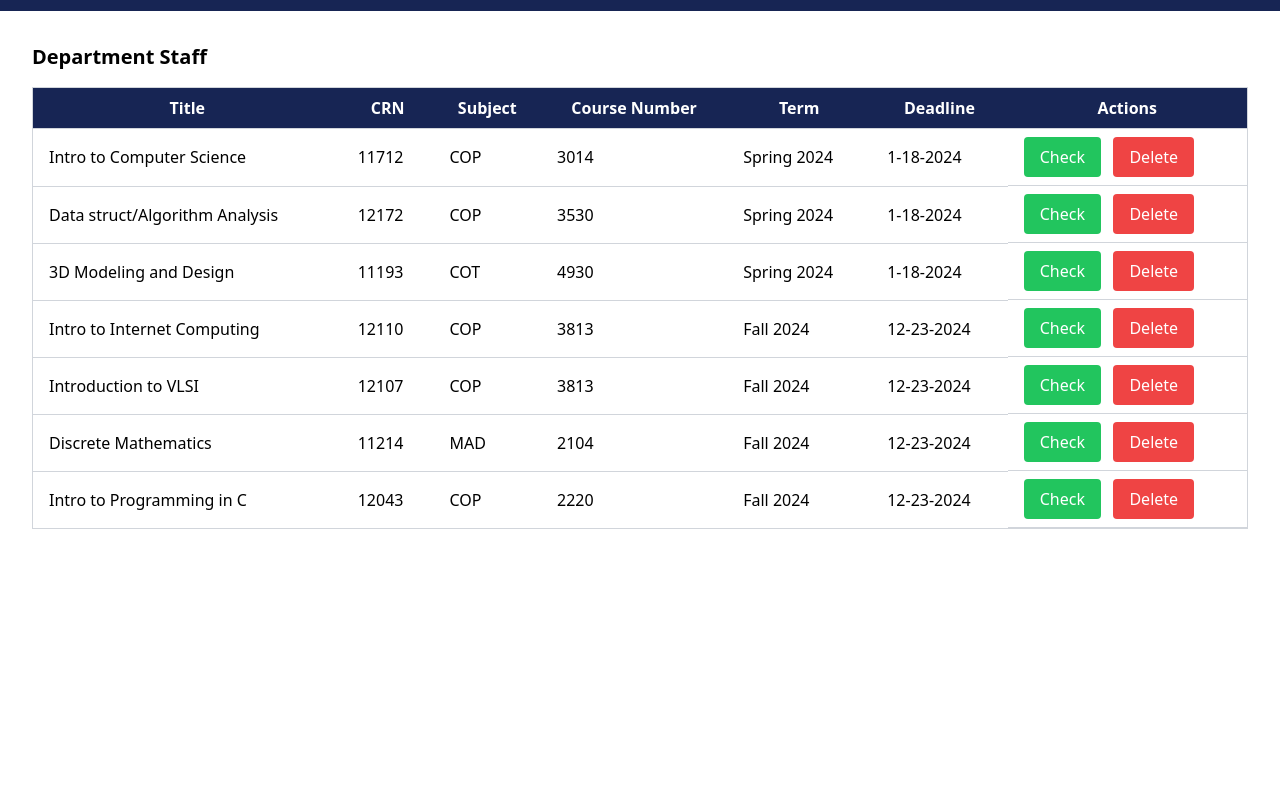
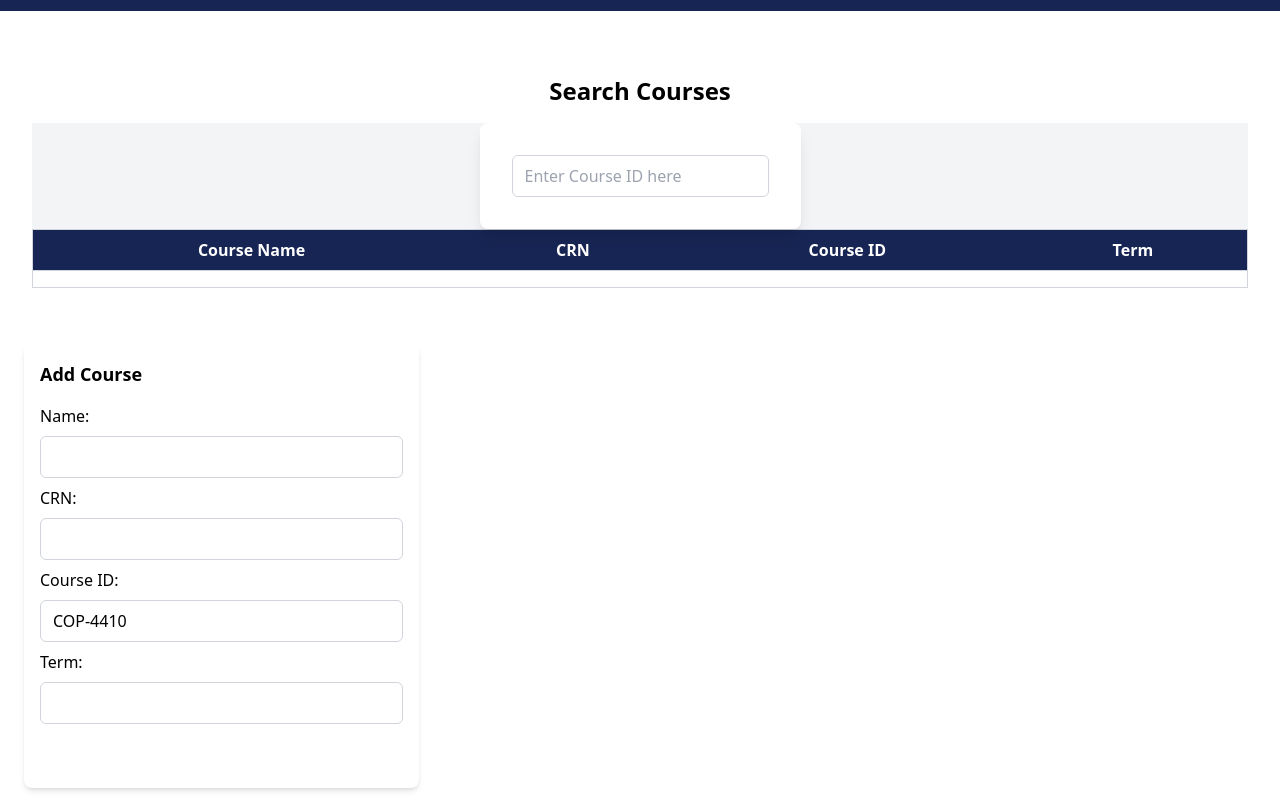
Before and after one commit to TAANVAS/Taanvas, a website: page dept_staff/dept_staff.html in a window 1280 px wide. Shown: the part 53-865 px from the top of the page. Before the commit the page ends 800 px from the top, so only its background shows below. Drawn offline with nearby package versions, Linux system fonts and the light colour scheme.

Commit message:
Update dept_staff.html

```diff
--- a/dept_staff/dept_staff.html
+++ b/dept_staff/dept_staff.html
@@ -28,8 +28,69 @@
 			</div>
 		</div>
 	</nav>
+
+    <div class="container mx-auto p-8" id="courses">
+        <h1 class="text-2xl font-bold text-center mb-4 mt-8">Search Courses</h1>
+
+        <div class="flex justify-center items-center bg-gray-100">
+            <div class="bg-white p-8 rounded-lg shadow-lg">
+                <input id="ZNumberInput" type="text" class="w-full border-gray-300 border rounded-md py-2 px-3 focus:outline-none focus:ring focus:border-blue-300" placeholder="Enter Course ID here">
+            </div>
+        </div>
+
+        <table id="performanceTable" class="min-w-full bg-white border border-gray-300">
+        <!-- thead -->
+        <thead class="bg-blue-950">
+            <tr>
+                <th class="py-2 px-4 border-b border-gray-300 text-white">Course Name</th>
+                <th class="py-2 px-4 border-b border-gray-300 text-white">CRN</th>
+                <th class="py-2 px-4 border-b border-gray-300 text-white">Course ID</th>
+                <th class="py-2 px-4 border-b border-gray-300 text-white">Term</th>
+            </tr>
+        </thead>
+        <!-- tbody -->
+        <tbody>
+            <tr >
+                <td class="py-2 px-4 border-b border-gray-300 text-center"> </td>
+                <td class="py-2 px-4 border-b border-gray-300 text-center"> </td>
+            </tr>
+            <tr hidden>
+                <td class="py-2 px-4 border-b border-gray-300 text-center">Jane Smith</td>
+                <td class="py-2 px-4 border-b border-gray-300 text-center">Good</td>
+            </tr>
+        </tbody>
+
+        </table>
+    </div>
+
+            <!-- Main Content -->
+        <main class="flex-grow bg-white p-6">
+            <div class="grid grid-cols-1 md:grid-cols-3 gap-6">
+                <!-- Applicant Form Card -->
+                <div class="bg-white rounded-lg shadow-md p-4">
+                    <h2 class="font-semibold text-lg mb-2">Add Course</h2>
+                    <form id="applicantForm" enctype="multipart/form-data" class="mt-4">
+                        <label for="name" class="block mb-2">Name:</label>
+                        <input type="text" id="name" name="name" required class="w-full px-3 py-2 mb-2 border border-gray-300 rounded-md focus:outline-none focus:border-fau-blue">
+
+                        <label for="CRN" class="block mb-2">CRN:</label>
+                        <input type="text" id="CRN" name="CRN" required class="w-full px-3 py-2 mb-2 border border-gray-300 rounded-md focus:outline-none focus:border-fau-blue">
+
+                        <label for="courseID" class="block mb-2">Course ID:</label>
+                        <input value="COP-4410" type="text" id="courseID" name="courseID" required class="w-full px-3 py-2 mb-2 border border-gray-300 rounded-md focus:outline-none focus:border-fau-blue">
+
+                        <label for="Term" class="block mb-2">Term:</label>
+                        <input type="text" id="Term" name="Term" required class="w-full px-3 py-2 mb-2 border border-gray-300 rounded-md focus:outline-none focus:border-fau-blue">
+
+                        <button type="submit" class="w-full bg-fau-red hover:bg-fau-dark-blue text-white font-bold py-2 px-4 rounded">Submit Application</button>
+                    </form>
+                </div>
+            </div>
+        </main>
+
+
 	<!-- main content -->
-	<div class="container mx-auto p-8" id="courses">
+	<div hidden class="container mx-auto p-8" id="courses">
 		<h2 class="text-xl font-semibold mb-4">Department Staff</h2>
 		<table class="min-w-full bg-white border border-gray-300">
 			<thead class="bg-blue-950">
@@ -139,7 +200,6 @@
 		</table>
 	</div>
 
-
 	<!-- scripts -->
 	<script>
 	const checkButtons = document.querySelectorAll('.checkButton');
```
